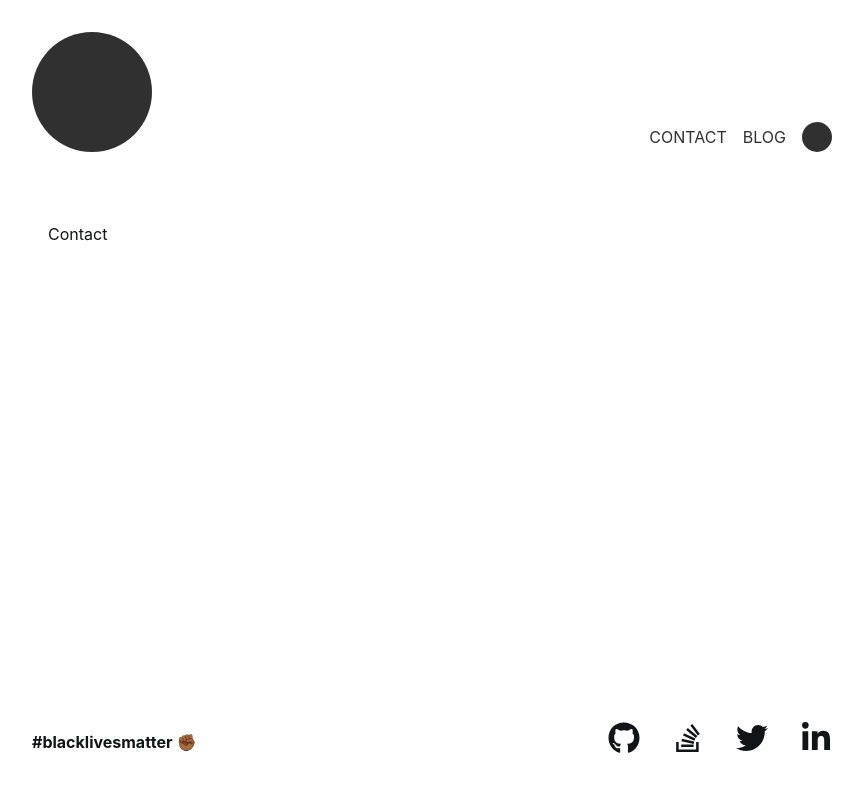
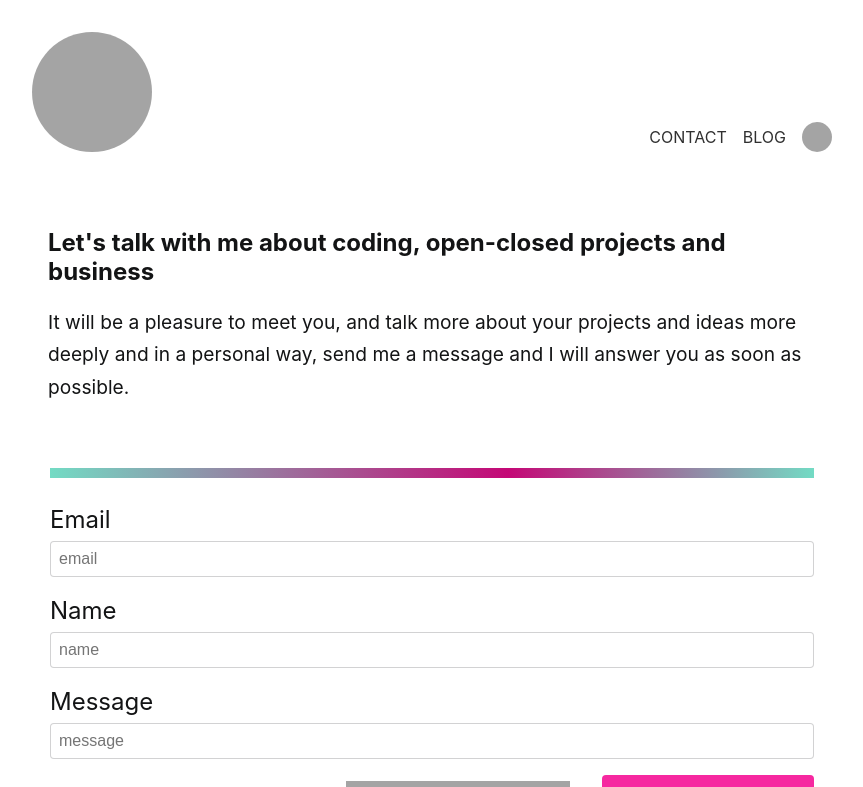
Before and after one commit to shiva1374/datocms, a Next.js app: page /contact in a window 1280 px wide. Shown: the top 787 px of the page, without its empty margins (208-1071 px from the left). Built offline with nearby package versions, Linux system fonts and the light colour scheme.

Commit message:
Add structure to contact page

```diff
--- a/pages/blog.tsx
+++ b/pages/blog.tsx
@@ -3,16 +3,16 @@ import { jsx } from '@emotion/core'
 import Layout from '../src/components/layout'
 import Header from '../src/components/header'
 import Footer from '../src/components/footer'
-import { main, container } from '../src/components/styles/styles'
+import { main } from '../src/components/styles/styles'
 
 export default function Blog() {
   return (
     <Layout>
       <Header />
       <main css={main}>
-        <div css={container}>
+        <section>
           <p>Blog</p>
-        </div>
+        </section>
       </main>
       <Footer />
     </Layout>
--- a/pages/contact.tsx
+++ b/pages/contact.tsx
@@ -1,18 +1,80 @@
 /** @jsx jsx */
 import { jsx } from '@emotion/core'
+import React from 'react'
 import Layout from '../src/components/layout'
 import Header from '../src/components/header'
 import Footer from '../src/components/footer'
-import { main, container } from '../src/components/styles/styles'
+import { main, text, form, hand } from '../src/components/styles/styles'
+
+type formData = { email: string; name: string; message: string }
 
 export default function Contact() {
+  const [formData, setFormData] = React.useState<formData>({
+    email: '',
+    name: '',
+    message: '',
+  })
+
+  const saveToFormData = (e) =>
+    setFormData({ ...formData, [e.target.name]: e.target.value })
+
+  const onSubmit = async (e) => {
+    e.preventDefault()
+    setFormData({ email: '', name: '', message: '' })
+  }
+
   return (
     <Layout>
       <Header />
       <main css={main}>
-        <div css={container}>
-          <p>Contact</p>
-        </div>
+        <section>
+          <h1>
+            Let's talk with me about coding, open-closed projects and business
+          </h1>
+          <p css={text}>
+            It will be a pleasure to meet you, and talk more about your projects
+            and ideas more deeply and in a personal way, send me a message and I
+            will answer you as soon as possible.
+          </p>
+        </section>
+        <form onSubmit={onSubmit} css={form}>
+          <fieldset disabled={false} aria-busy={false}>
+            <label htmlFor='email'>
+              Email
+              <input
+                type='email'
+                name='email'
+                placeholder='email'
+                value={formData.email}
+                onChange={saveToFormData}
+              />
+            </label>
+            <label htmlFor='name'>
+              Name
+              <input
+                type='text'
+                name='name'
+                placeholder='name'
+                value={formData.name}
+                onChange={saveToFormData}
+              />
+            </label>
+            <label htmlFor='message'>
+              Message
+              <input
+                type='text'
+                name='message'
+                placeholder='message'
+                value={formData.message}
+                onChange={saveToFormData}
+              />
+            </label>
+            <div className='containerSubmit'>
+              <div css={hand} />
+              <button type='submit'>Send!</button>
+            </div>
+          </fieldset>
+        </form>
       </main>
       <Footer />
     </Layout>
--- a/src/components/footer.tsx
+++ b/src/components/footer.tsx
@@ -13,7 +13,7 @@ const icon = css`
   font-size: 2em;
   margin-left: 2rem;
   &:hover {
-    color: #f857b5;
+    color: #f628a0;
     transform: scale(1.3);
     cursor: pointer;
   }
--- a/src/components/header.tsx
+++ b/src/components/header.tsx
@@ -10,7 +10,7 @@ const a = css`
   color: #303030;
   &:hover {
     cursor: pointer;
-    color: #f857b5;
+    color: #f628a0;
   }
 `
 
@@ -30,7 +30,7 @@ export default function Header() {
               ${a};
               width: 120px;
               height: 120px;
-              background-color: #303030;
+              background-color: #30303070;
               color: #fff;
               border-radius: 60px;
             `}
@@ -53,7 +53,7 @@ export default function Header() {
             css={css`
               width: 30px;
               height: 30px;
-              background-color: #303030;
+              background-color: #30303070;
               border-radius: 15px;
             `}
           />
--- a/src/components/styles/styles.tsx
+++ b/src/components/styles/styles.tsx
@@ -1,4 +1,4 @@
-import { css, Global } from '@emotion/core'
+import { css, Global, keyframes } from '@emotion/core'
 
 export const globalStyles = (
   <Global
@@ -15,7 +15,7 @@ export const globalStyles = (
         box-sizing: border-box;
         &::selection {
           color: #fff;
-          background-color: #f857b5;
+          background-color: #f628a0;
         }
       }
     `}
@@ -30,8 +30,90 @@ export const text = css`
 
 export const main = css`
   flex-grow: 1;
+  padding: 3.5rem 1rem;
 `
 
-export const container = css`
-  padding: 3.5rem 1rem;
+const loading = keyframes`
+  from {
+    background-position: 0 0;
+  }
+
+  to {
+    background-position: 100% 100%;
+  }
 `
+
+export const form = css`
+  margin-top: 4rem;
+  font-size: 1.5rem;
+  line-height: 1.5;
+  label {
+    display: block;
+    margin-bottom: 1rem;
+  }
+  input,
+  textarea,
+  select {
+    width: 100%;
+    padding: 0.5rem;
+    font-size: 1rem;
+    border: 1px solid #13141530;
+    border-radius: 4px;
+    &:focus {
+      outline: 0;
+      border-color: #f628a0;
+    }
+  }
+  button,
+  input[type='submit'] {
+    cursor: pointer;
+    align-self: flex-end;
+    width: auto;
+    background: #f628a0;
+    color: white;
+    border: 0;
+    font-size: 2rem;
+    padding: 0.5rem 4rem;
+    border-radius: 4px;
+    &:hover {
+      opacity: 0.8;
+    }
+  }
+  fieldset {
+    border: 0;
+    padding: 0;
+    &[disabled] {
+      opacity: 0.5;
+    }
+    &::before {
+      margin-bottom: 1.5rem;
+      height: 10px;
+      content: '';
+      display: block;
+      background-image: linear-gradient(
+        to right,
+        #73dbc4 0%,
+        #c40876 60%,
+        #73dbc4 100%
+      );
+    }
+    &[aria-busy='true']::before {
+      background-size: 50% auto;
+      animation: ${loading} 0.5s linear infinite;
+    }
+  }
+  & .containerSubmit {
+    justify-content: flex-end;
+    display: flex;
+    flex-direction: row;
+    align-items: flex-end;
+    align-items: center;
+  }
+`
+
+export const hand = css`
+  width: 14rem;
+  height: 2.5rem;
+  background-color: #30303070;
+  margin-right: 2rem;
+`
```
Also changed, not shown: pages/index.tsx (+6 -6 lines).
